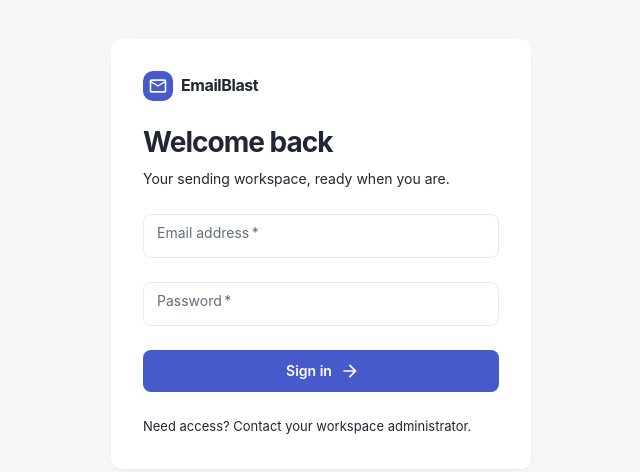
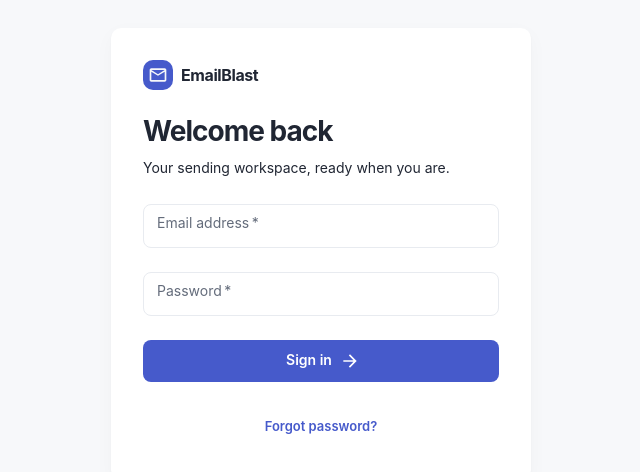
Before and after one commit to rahmon-tech/emailsystem, a Next.js app in the folder apps/web/: page /login in a window 1280 px wide. Shown: the part 146-618 px from the top of the page, without its empty margins (319-959 px from the left). Built offline with nearby package versions, Linux system fonts and the light colour scheme; no server answers; what @mui/material-nextjs would draw is missing.

Commit message:
feat(auth): link login screen to secure recovery

```diff
--- a/apps/web/components/login-form.tsx
+++ b/apps/web/components/login-form.tsx
@@ -13,6 +13,7 @@ import {
 } from "@mui/material";
 import { MailOutlined, ArrowForward } from "@mui/icons-material";
 import { api } from "./api-client";
+import { appPath } from "@emailsystem/core/paths";
 
 export function LoginForm() {
   const router = useRouter();
@@ -96,9 +97,9 @@ export function LoginForm() {
           >
             {busy ? "Signing in…" : "Sign in"}
           </Button>
-          <Typography sx={{ fontSize: 13 }} color="text.secondary">
-            Need access? Contact your workspace administrator.
-          </Typography>
+          <Button href={appPath("/recover")} variant="text" size="small">
+            Forgot password?
+          </Button>
         </Stack>
       </Card>
     </Box>
```
